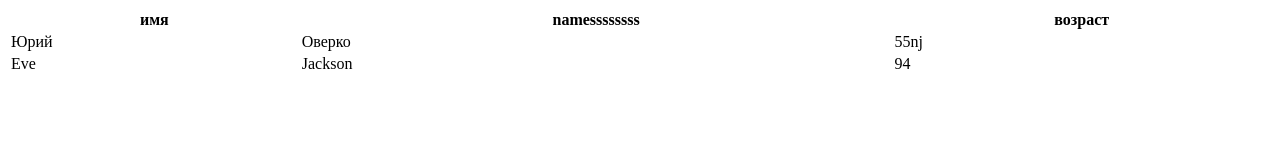
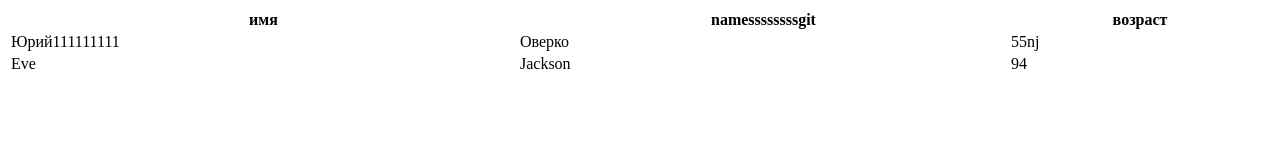
Before and after one commit to uriizp/zpcuti, a plain HTML site: page index.html in a window 1280 px wide. Drawn offline with Linux system fonts and the light colour scheme.

Commit message:
index.html

```diff
--- a/index.html
+++ b/index.html
@@ -1,11 +1,11 @@
 <table style="width:100%">
   <tr>
     <th>имя</th>
-    <th>namessssssss</th>
+    <th>namessssssssgit</th>
     <th>возраст</th>
   </tr>
   <tr>
-    <td>Юрий</td>
+    <td>Юрий111111111</td>
     <td>Оверко</td>
     <td>55nj</td>
   </tr>
```
